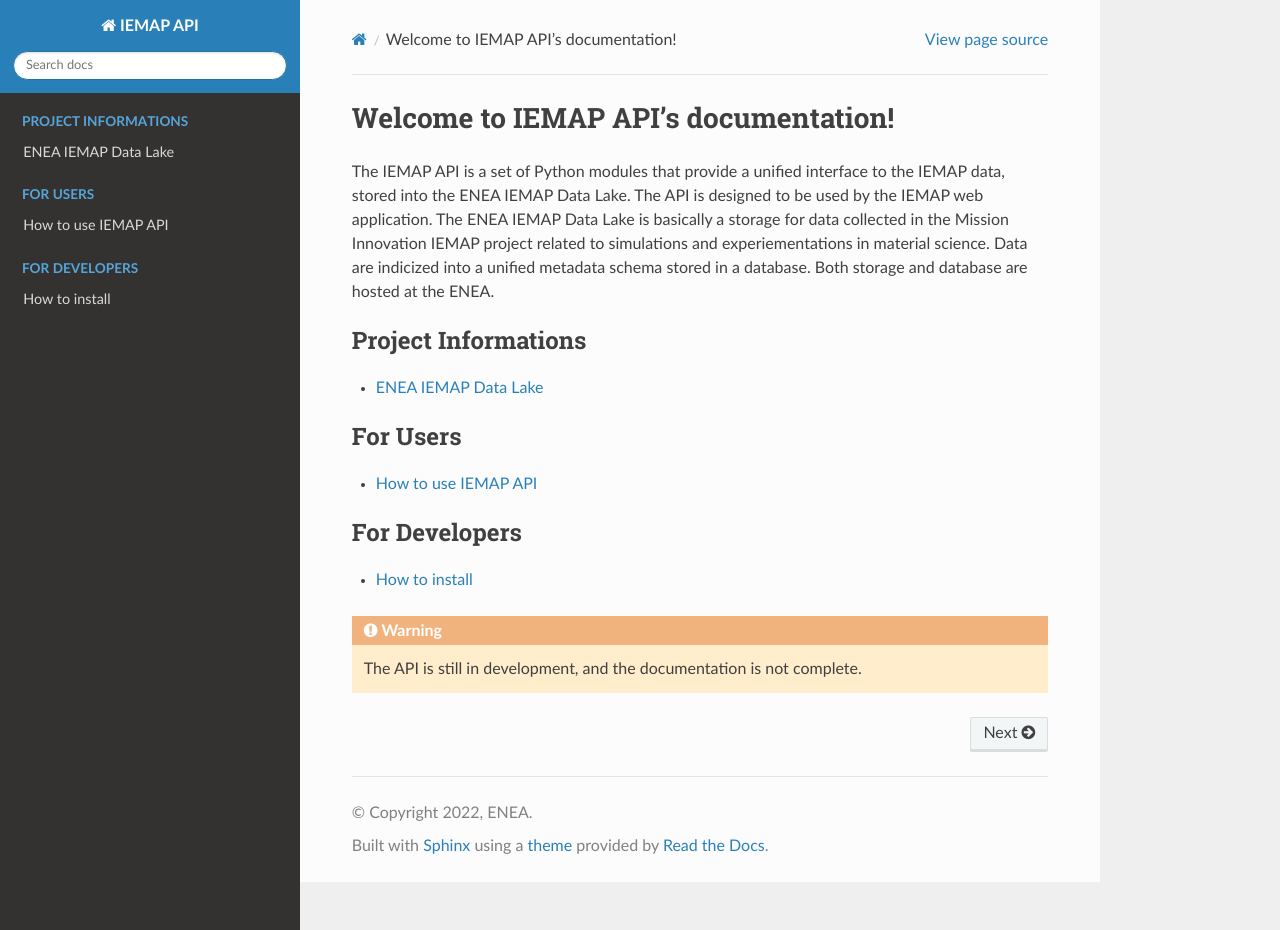
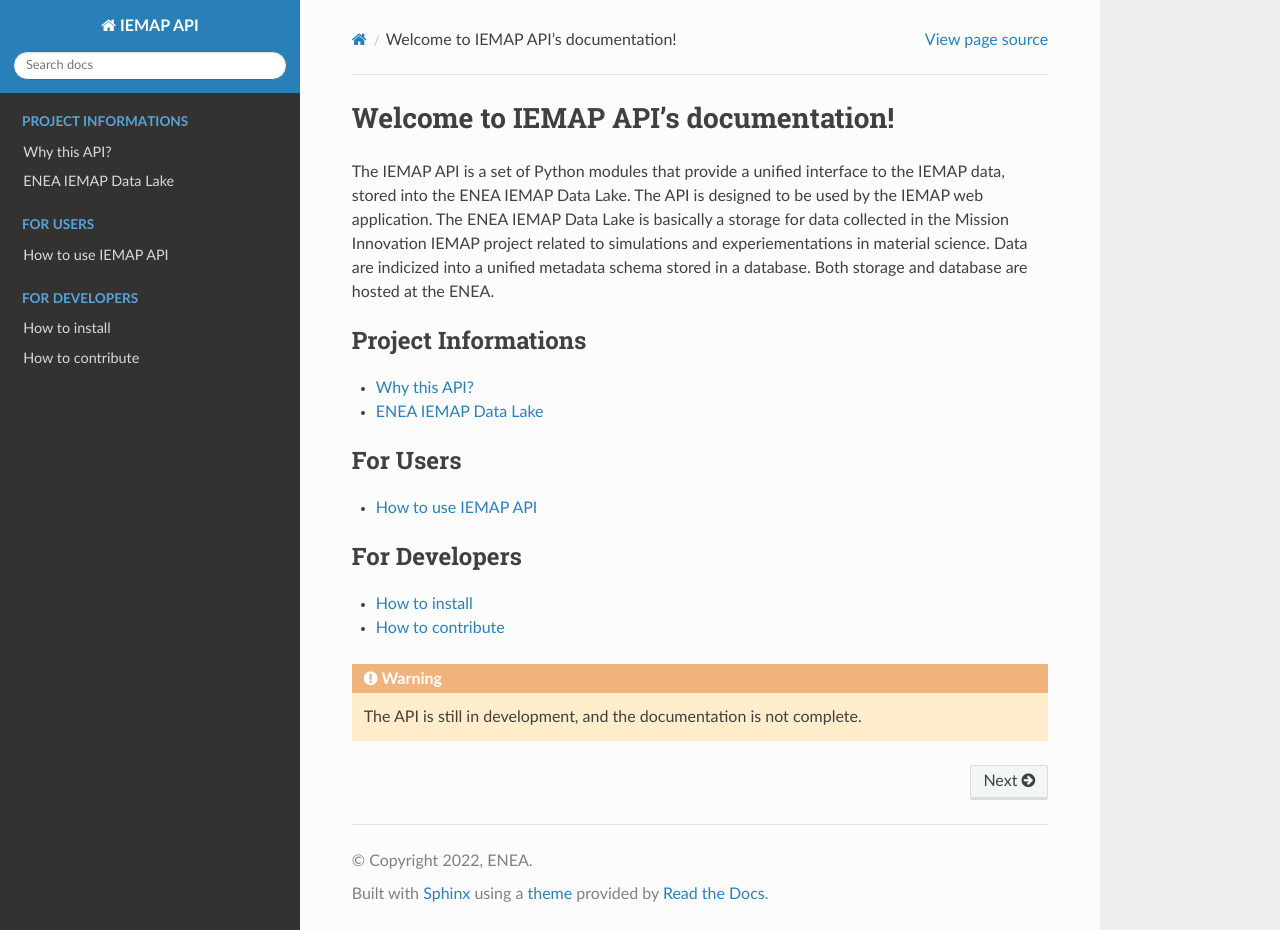
Before and after one commit to ai4mat/iemap-api-docs, a Sphinx documentation site: the page built from docs/index.rst, in a window 1280 px wide and 930 px high. Built offline with Sphinx 7.4.7 and the Read the Docs theme 2.0.0, drawn with Linux system fonts in a browser that asks for light colours.

```diff
--- /dev/null
+++ b/docs/contributes.rst
@@ -0,0 +1,2 @@
+How to contribute
+=================
--- a/docs/index.rst
+++ b/docs/index.rst
@@ -12,6 +12,7 @@ The IEMAP API is a set of Python modules that provide a unified interface to the
    :maxdepth: 1
    :caption: Project Informations
 
+   whyapi
    datalake
 
 
@@ -28,6 +29,7 @@ The IEMAP API is a set of Python modules that provide a unified interface to the
    :caption: For Developers
 
    install
+   contributes
 
 .. warning::
    The API is still in development, and the documentation is not complete.
--- /dev/null
+++ b/docs/whyapi.rst
@@ -0,0 +1,2 @@
+Why this API?
+================
```
Also changed, not shown: 8 other files.
